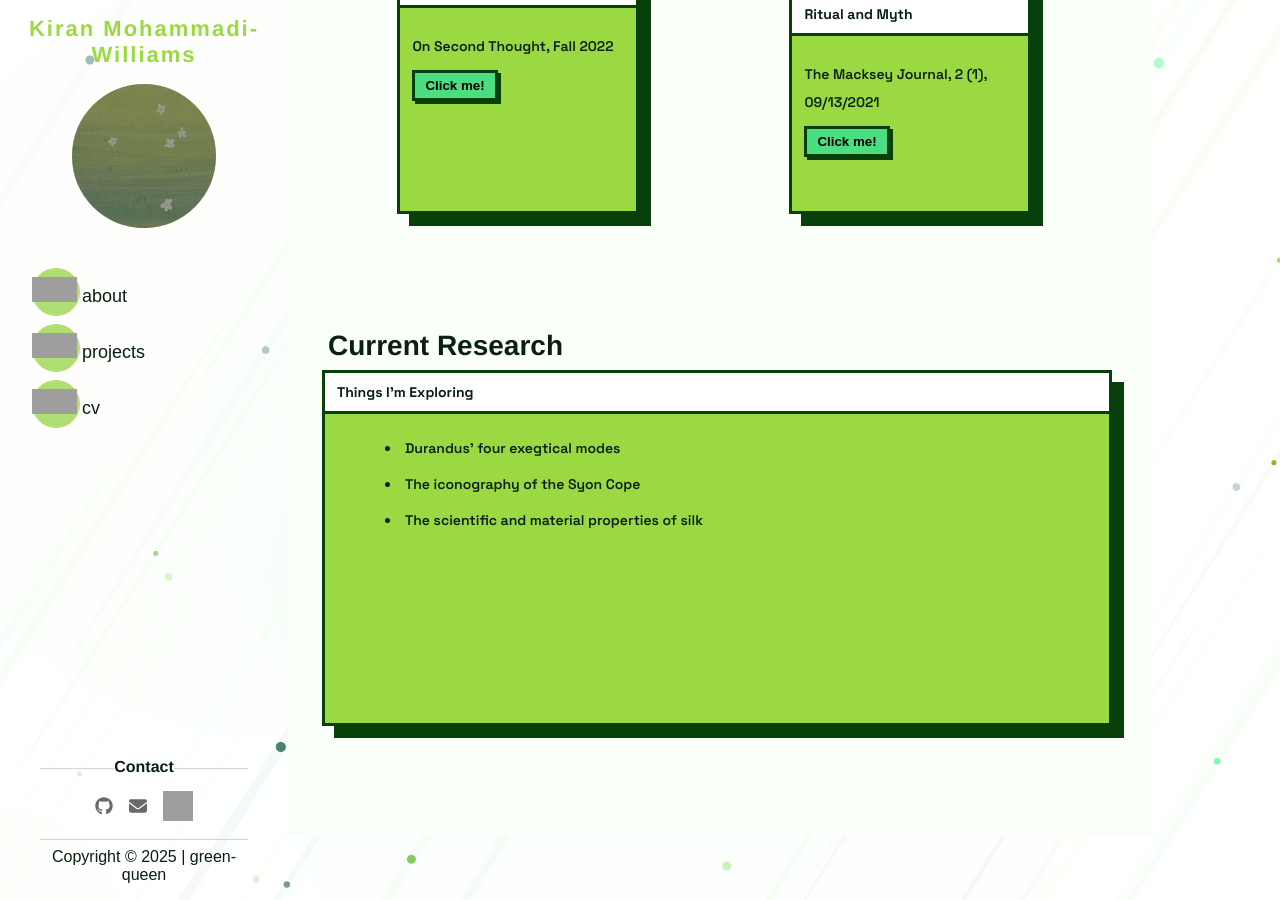
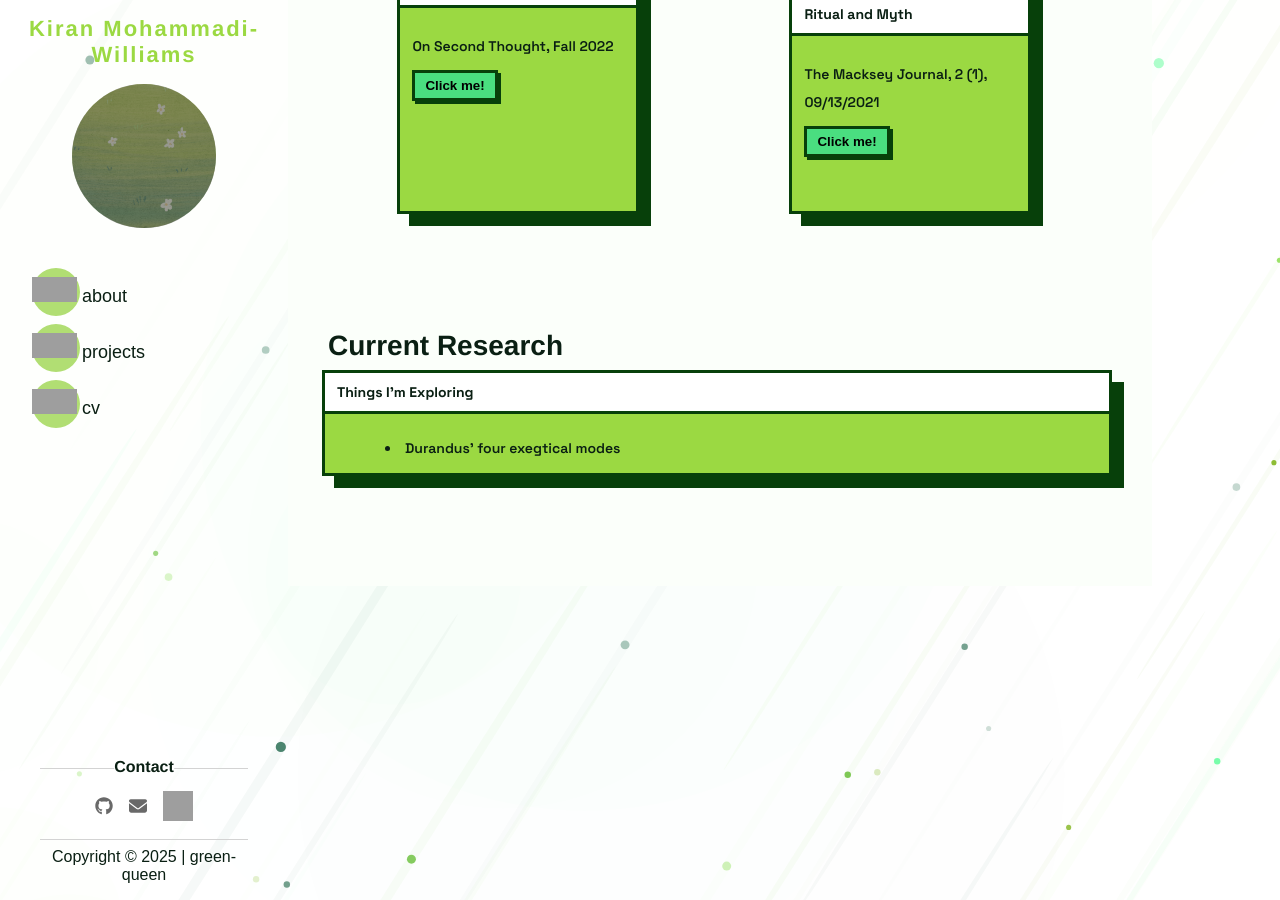
Before and after one commit to green-queen/green-queen.github.io, a Jekyll site: the page built from _pages/projects.md, in a window 1280 px wide and 900 px high, scrolled down 2286 px. Built offline with Jekyll 4.4.1, drawn with Linux system fonts in a browser that asks for light colours; some web fonts are replaced; grey boxes are pictures that could not be loaded.

Commit message:
Update Current Research section in projects.md

```diff
--- a/_pages/projects.md
+++ b/_pages/projects.md
@@ -142,7 +142,7 @@ main {
 </div>
 
 ## Current Research
-<div class="card" style="height:350px; width:100%;">
+<div class="card" style="height:100px; width:100%;">
     <div class="head">Things I'm Exploring</div>
     <div class="content" style= "padding: 0px 0px 0px 60px">
         <li>Durandus' four exegtical modes</li>
```
